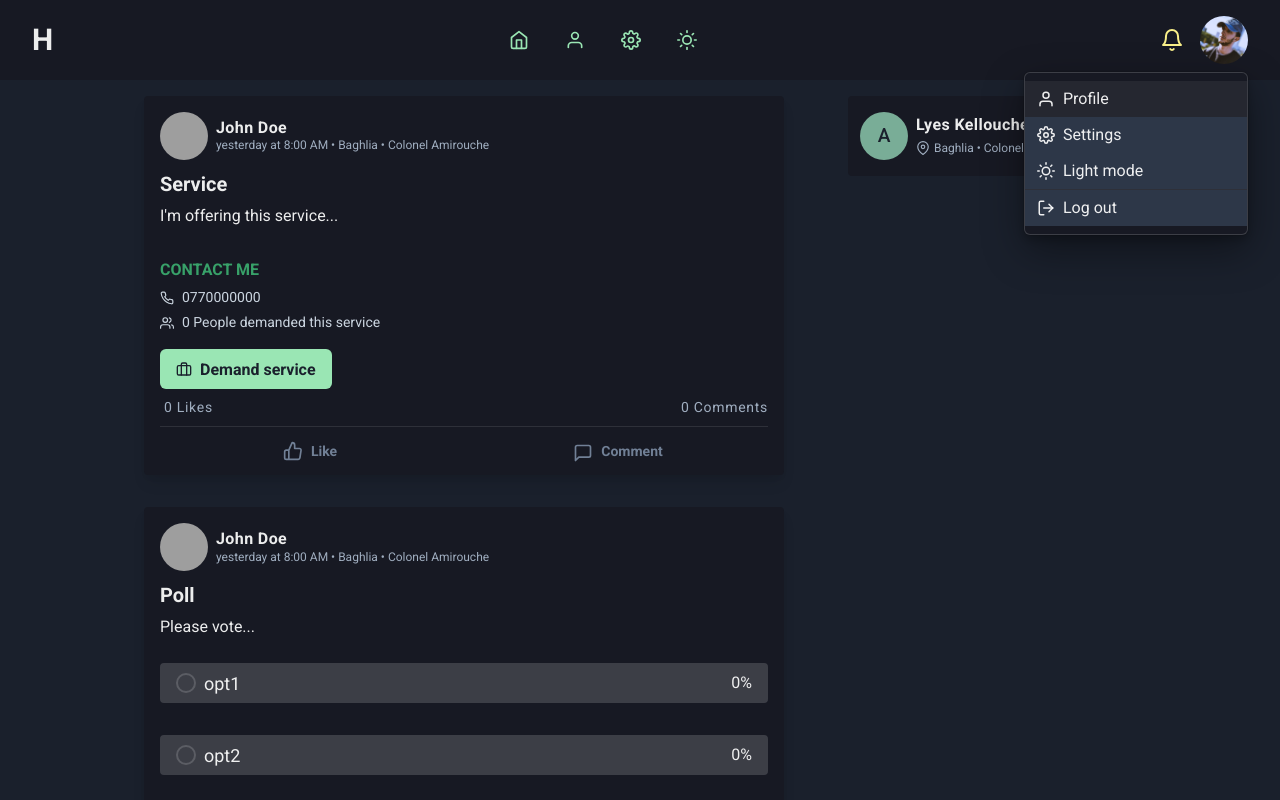
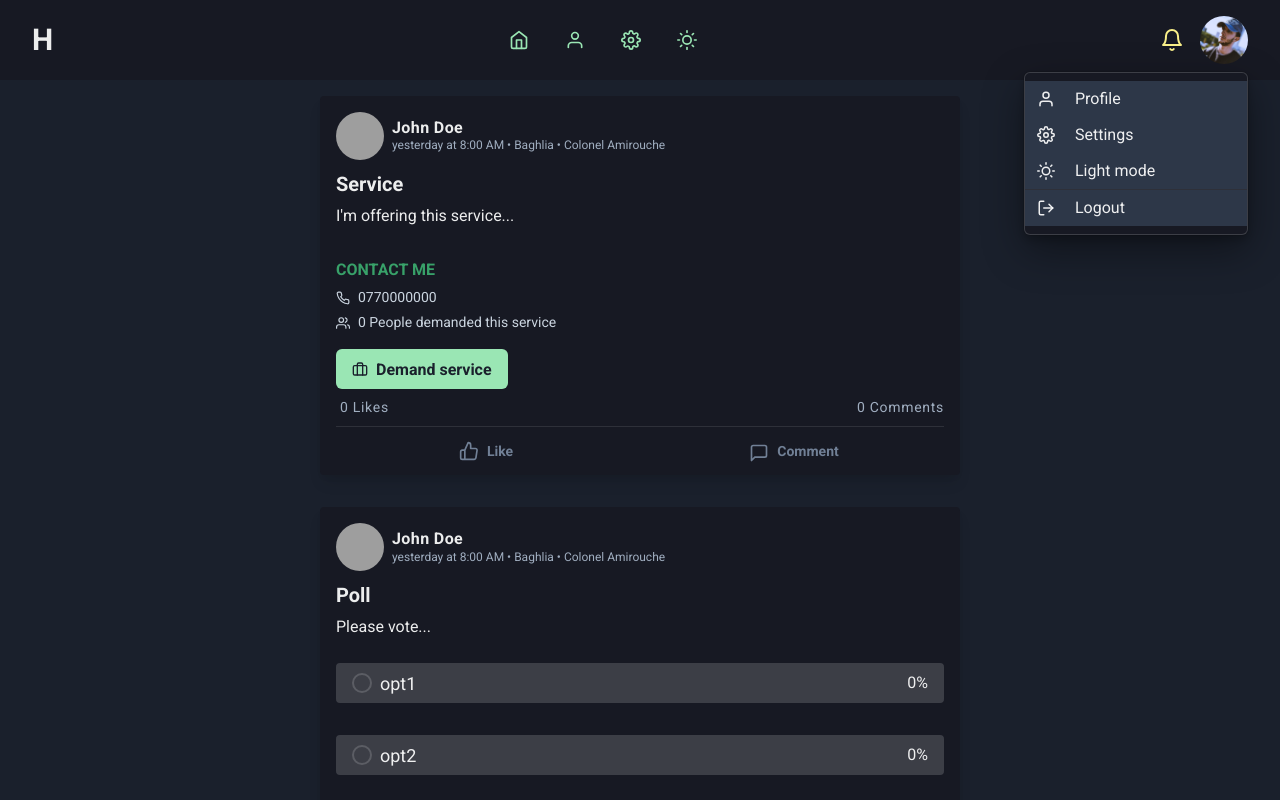
Before and after one commit to lyes-klh/houmti, a React (Create React App) app in the folder client/: page /profile in a window 1280 px wide. Both pictures are taken after a click on the button 1224 px from the left and 40 px from the top of the page. Shown: the top 800 px of the page. Built offline with nearby package versions, Linux system fonts and the light colour scheme; grey boxes are pictures that could not be loaded.

Commit message:
added routing

```diff
--- a/client/package.json
+++ b/client/package.json
@@ -15,6 +15,7 @@
     "react": "^18.2.0",
     "react-dom": "^18.2.0",
     "react-icons": "^4.4.0",
+    "react-router-dom": "^6.3.0",
     "react-scripts": "5.0.1",
     "web-vitals": "^2.1.4"
   },
--- a/client/src/App.js
+++ b/client/src/App.js
@@ -1,26 +1,27 @@
-import { Flex } from '@chakra-ui/react';
-import { useMediaQuery } from '@chakra-ui/react';
-
 import Navbar from './layout/Navbar/Navbar';
 import Home from './pages/Home';
-import SideContent from './layout/SideContent/SideContent';
+import Login from './pages/Login';
+import Signup from './pages/Signup';
+import Profile from './pages/Profile';
+import Settings from './pages/Settings';
+import NotFound from './pages/NotFound';
+
+import { BrowserRouter as Router, Routes, Route } from 'react-router-dom';
 
 function App() {
-  const [isMedium] = useMediaQuery('(min-width: 48rem)');
-  // const [isLarge] = useMediaQuery('(min-width: 80rem)');
   return (
-    <>
+    <Router>
       <Navbar />
-      <Flex
-        mx={{ md: 4, lg: 8 }}
-        justify='center'
-        align='start'
-        position='relative'
-      >
-        <Home />
-        {isMedium && <SideContent />}
-      </Flex>
-    </>
+      <Routes>
+        <Route path='/' element={<Home />} />
+        <Route path='/profile' element={<Profile />} />
+        <Route path='/settings' element={<Settings />} />
+        <Route path='/login' element={<Login />} />
+        <Route path='/signup' element={<Signup />} />
+        <Route path='/not-found' element={<NotFound />} />
+        <Route path='*' element={<NotFound />} />
+      </Routes>
+    </Router>
   );
 }
 
--- a/client/src/layout/Navbar/NavLink.js
+++ b/client/src/layout/Navbar/NavLink.js
@@ -1,8 +1,10 @@
 import React from 'react';
 import { Button, Icon } from '@chakra-ui/react';
+import { Link } from 'react-router-dom';
 
-const NavLink = ({ children, icon }) => {
+const NavLink = ({ children, icon, link }) => {
   return (
+    <Link to={link}>
       <Button
         leftIcon={<Icon as={icon} fontSize='lg' />}
         colorScheme='green'
@@ -11,6 +13,7 @@ const NavLink = ({ children, icon }) => {
       >
         {children}
       </Button>
+    </Link>
   );
 };
 
--- a/client/src/layout/Navbar/Navbar.js
+++ b/client/src/layout/Navbar/Navbar.js
@@ -1,4 +1,5 @@
 import React from 'react';
+import { Link } from 'react-router-dom';
 
 import {
   useDisclosure,
@@ -79,6 +80,7 @@ const Navbar = () => {
         {/* Navigation - Large */}
         {isMedium && (
           <HStack>
+            <Link to='/'>
               <IconButton
                 aria-label='Home'
                 colorScheme='green'
@@ -86,6 +88,9 @@ const Navbar = () => {
                 size='lg'
                 icon={<Icon as={FiHome} fontSize='xl' />}
               />
+            </Link>
+
+            <Link to='/profile'>
               <IconButton
                 aria-label='Profile'
                 colorScheme='green'
@@ -93,13 +98,18 @@ const Navbar = () => {
                 size='lg'
                 icon={<Icon as={FiUser} fontSize='xl' />}
               />
+            </Link>
+
+            <Link to='/settings'>
               <IconButton
-              aria-label='Home'
+                aria-label='Settings'
                 colorScheme='green'
                 variant='ghost'
                 size='lg'
                 icon={<Icon as={FiSettings} fontSize='xl' />}
               />
+            </Link>
+
             <IconButton
               aria-label='Color mode'
               colorScheme='green'
@@ -147,7 +157,7 @@ const Navbar = () => {
               </PopoverBody>
             </PopoverContent>
           </Popover>
-          <Menu>
+          <Menu autoSelect={false}>
             <MenuButton borderRadius='full'>
               <Avatar
                 name='avatar'
@@ -156,23 +166,31 @@ const Navbar = () => {
               />
             </MenuButton>
             <MenuList bg={useColorModeValue('white', 'gray.900')}>
-              <MenuItem>
-                <Icon as={FiUser} mr={2} fontSize='lg' /> Profile
+              <Link to='/profile'>
+                <MenuItem icon={<Icon as={FiUser} mr={2} fontSize='lg' />}>
+                  Profile
                 </MenuItem>
-              <MenuItem>
-                <Icon as={FiSettings} mr={2} fontSize='lg' /> Settings
+              </Link>
+              <Link to='/settings'>
+                <MenuItem icon={<Icon as={FiSettings} mr={2} fontSize='lg' />}>
+                  Settings
                 </MenuItem>
-              <MenuItem onClick={toggleColorMode}>
+              </Link>
+              <MenuItem
+                icon={
                   <Icon
                     as={colorMode === 'dark' ? FiSun : FiMoon}
                     mr={2}
                     fontSize='lg'
-                />{' '}
+                  />
+                }
+                onClick={toggleColorMode}
+              >
                 {colorMode === 'dark' ? 'Light mode' : 'Dark Mode'}
               </MenuItem>
               <Divider />
-              <MenuItem>
-                <Icon as={FiLogOut} mr={2} fontSize='lg' /> Log out
+              <MenuItem icon={<Icon as={FiLogOut} mr={2} fontSize='lg' />}>
+                Logout
               </MenuItem>
             </MenuList>
           </Menu>
@@ -181,11 +199,17 @@ const Navbar = () => {
 
       {isOpen && (
         <VStack mt={4} ml={2} spacing={4} alignItems='start'>
-          <NavLink icon={FiHome}>Home</NavLink>
+          <NavLink link='/' icon={FiHome}>
+            Home
+          </NavLink>
           <Divider />
-          <NavLink icon={FiUser}>Profile</NavLink>
+          <NavLink link='profile' icon={FiUser}>
+            Profile
+          </NavLink>
           <Divider />
-          <NavLink icon={FiSettings}>Settings</NavLink>
+          <NavLink link='settings' icon={FiSettings}>
+            Settings
+          </NavLink>
         </VStack>
       )}
     </Box>
--- a/client/src/layout/SideContent/SideContent.js
+++ b/client/src/layout/SideContent/SideContent.js
@@ -14,7 +14,7 @@ import image from '../../assets/images/avatar.jpg';
 
 const SideContent = () => {
   return (
-    <Flex direction='column' mt={24} ml={{ base: 6, lg: 16 }}>
+    <Flex direction='column' ml={{ base: 6, lg: 16 }}>
       <Stack
         borderRadius={4}
         w={{ base: '12rem', lg: '18rem' }}
--- a/client/src/pages/Home.js
+++ b/client/src/pages/Home.js
@@ -1,15 +1,21 @@
 import React from 'react';
-import { Box } from '@chakra-ui/react';
+import { Box, Flex, useMediaQuery } from '@chakra-ui/react';
+import PageWrapper from './PageWrapper';
 import { Post } from '../features/posts';
+import SideContent from '../layout/SideContent/SideContent';
+
 // import image1 from '../assets/images/image-1.jpg';
 // import image2 from '../assets/images/image-2.jpg';
 import posts from '../data/posts';
 
 const Home = () => {
+  const [isMedium] = useMediaQuery('(min-width: 48rem)');
+  // const [isLarge] = useMediaQuery('(min-width: 80rem)');
+
   return (
+    <PageWrapper>
       <Box
         as='main'
-      mt={24}
         width={{ base: '100%', sm: '30rem', md: '35rem', lg: '40rem' }}
         minH='100vh'
         borderRadius={4}
@@ -19,6 +25,8 @@ const Home = () => {
           <Post key={post._id} post={post} />
         ))}
       </Box>
+      {isMedium && <SideContent />}
+    </PageWrapper>
   );
 };
 
--- /dev/null
+++ b/client/src/pages/Login.js
@@ -0,0 +1,8 @@
+import React from 'react';
+import PageWrapper from './PageWrapper';
+
+const Login = () => {
+  return <PageWrapper>Login</PageWrapper>;
+};
+
+export default Login;
--- /dev/null
+++ b/client/src/pages/NotFound.js
@@ -0,0 +1,8 @@
+import React from 'react';
+import PageWrapper from './PageWrapper';
+
+const NotFound = () => {
+  return <PageWrapper>NotFound</PageWrapper>;
+};
+
+export default NotFound;
--- /dev/null
+++ b/client/src/pages/PageWrapper.js
@@ -0,0 +1,18 @@
+import React from 'react';
+import { Flex } from '@chakra-ui/react';
+
+const PageWrapper = ({ children }) => {
+  return (
+    <Flex
+      mx={{ md: 4, lg: 8 }}
+      justify='center'
+      align='start'
+      position='relative'
+      mt={24}
+    >
+      {children}
+    </Flex>
+  );
+};
+
+export default PageWrapper;
--- /dev/null
+++ b/client/src/pages/Profile.js
@@ -0,0 +1,25 @@
+import React from 'react';
+import PageWrapper from './PageWrapper';
+import { Post } from '../features/posts';
+import { Box } from '@chakra-ui/react';
+import posts from '../data/posts.json';
+
+const Profile = () => {
+  return (
+    <PageWrapper>
+      <Box
+        as='main'
+        width={{ base: '100%', sm: '30rem', md: '35rem', lg: '40rem' }}
+        minH='100vh'
+        borderRadius={4}
+        w='full'
+      >
+        {posts.data.map((post) => (
+          <Post key={post._id} post={post} />
+        ))}
+      </Box>
+    </PageWrapper>
+  );
+};
+
+export default Profile;
--- /dev/null
+++ b/client/src/pages/Settings.js
@@ -0,0 +1,8 @@
+import React from 'react';
+import PageWrapper from './PageWrapper';
+
+const Settings = () => {
+  return <PageWrapper>Settings</PageWrapper>;
+};
+
+export default Settings;
--- /dev/null
+++ b/client/src/pages/Signup.js
@@ -0,0 +1,8 @@
+import React from 'react';
+import PageWrapper from './PageWrapper';
+
+const Signup = () => {
+  return <PageWrapper>Signup</PageWrapper>;
+};
+
+export default Signup;
```
Also changed, not shown: 1 other file (tests, documents, lock files or other folders). Lines whose indentation alone changed are shown as unchanged.
